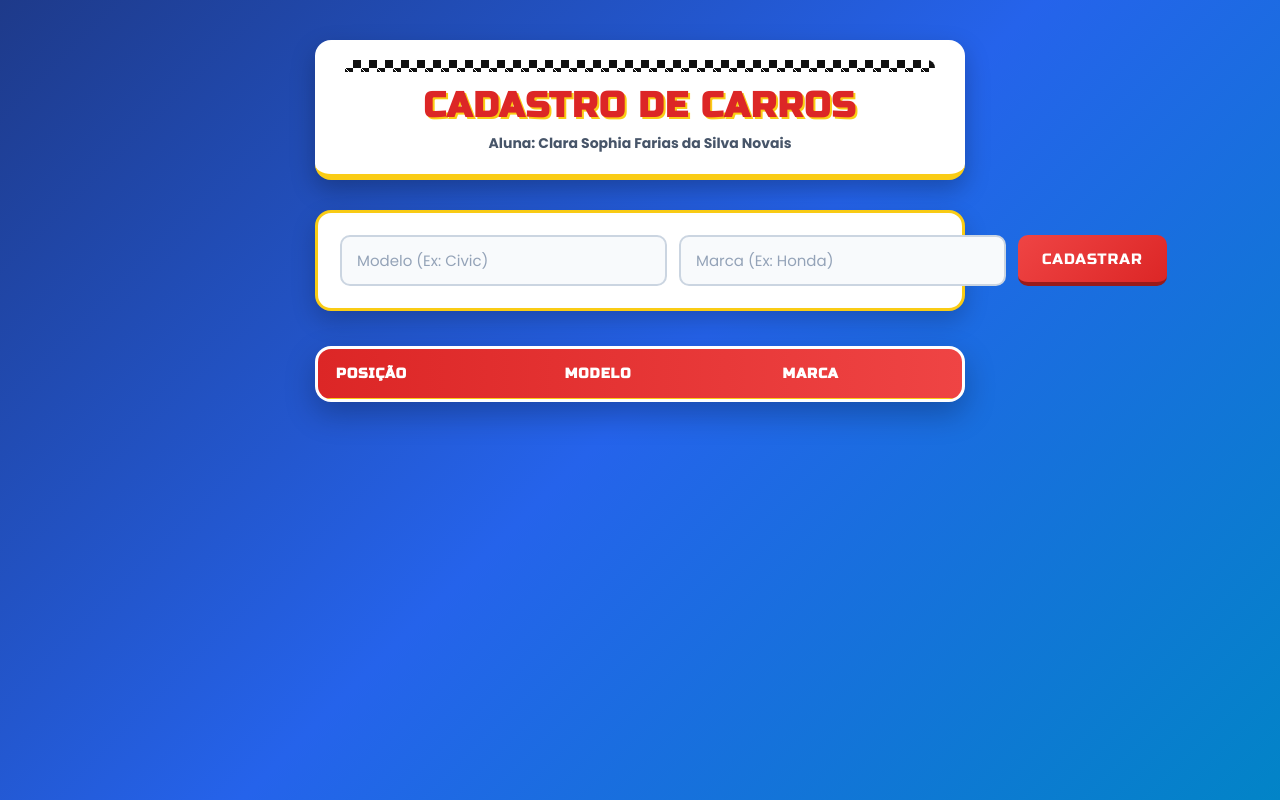
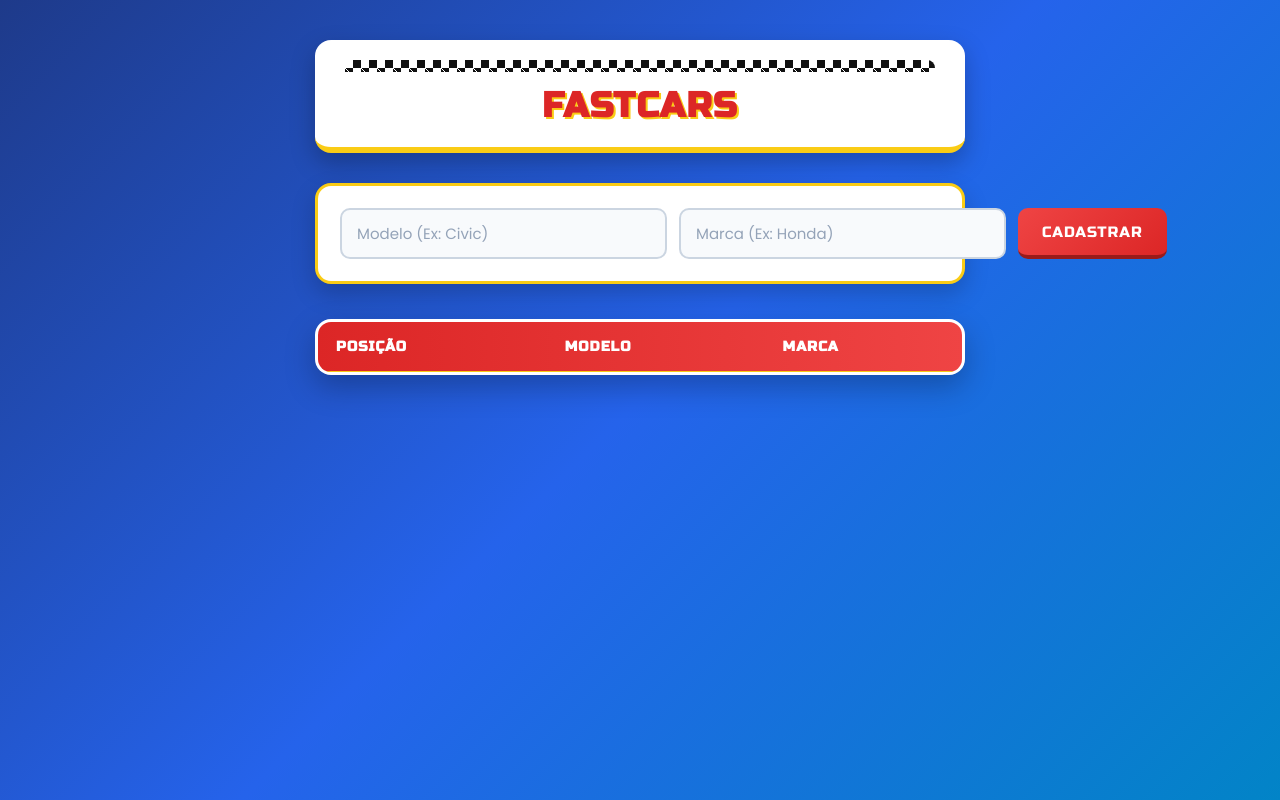
Before and after one commit to ClaraSophia23/FastCars, a plain HTML site: page index.html in a window 1280 px wide. Drawn offline with Linux system fonts and the light colour scheme.

Commit message:
mudei o titulo

```diff
--- a/index.html
+++ b/index.html
@@ -4,12 +4,11 @@
     <meta charset="UTF-8">
     <meta name="viewport" content="width=device-width, initial-scale=1.0">
     <link rel="stylesheet" href="style.css">
-    <title>Cadastro de Carros - Clara Sophia</title>
+    <title>FastCars</title>
 </head>
 <body>
     <header>
-        <h1>Cadastro de Carros</h1>
-        <p>Aluna: Clara Sophia Farias da Silva Novais</p>
+        <h1>FastCars</h1>
     </header>
 
     <form id="formCarro">
```
